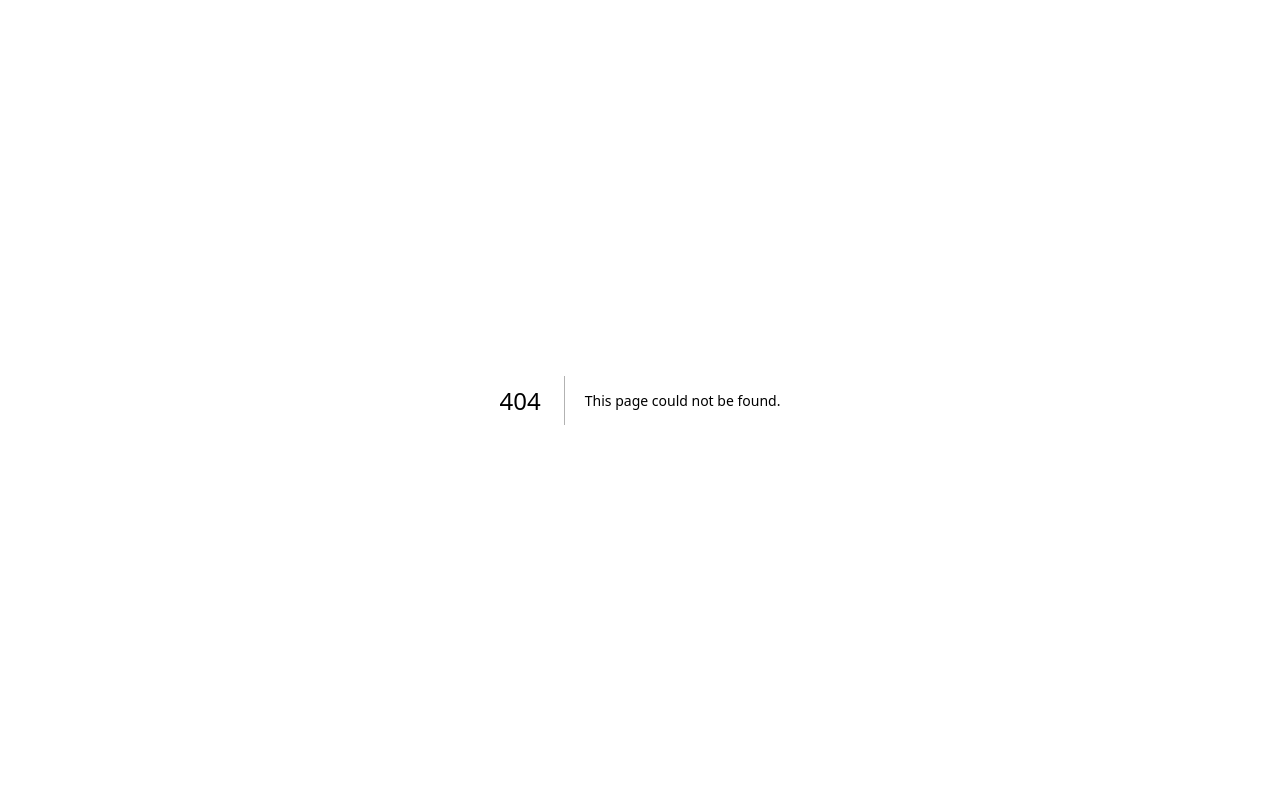
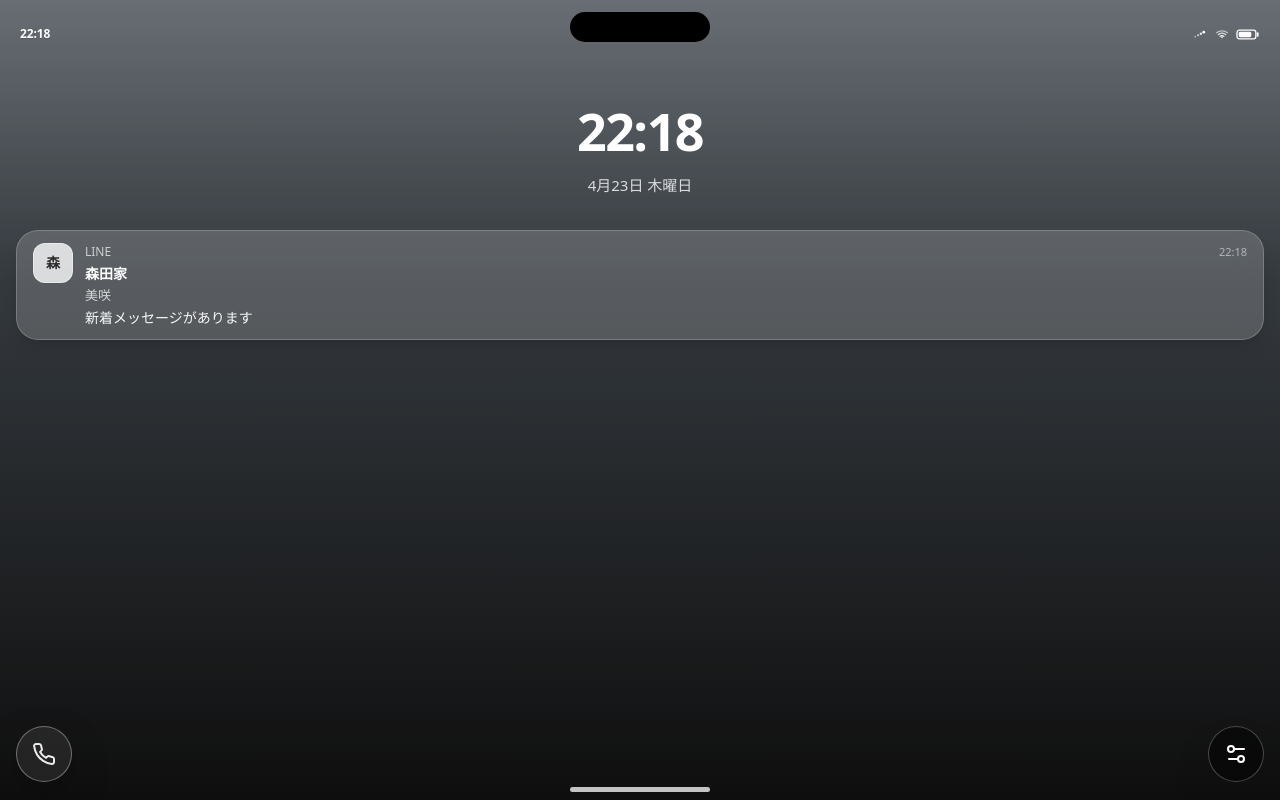
Before and after one commit to un0pooll147-oss/line-mock-chat, a Next.js app: page /app/notification in a window 1280 px wide. Before the commit this address had no page. Built offline with nearby package versions, Linux system fonts and the light colour scheme.

Commit message:
Add files via upload

```diff
--- /dev/null
+++ b/app/app/globals.css
@@ -0,0 +1,66 @@
+@tailwind base;
+@tailwind components;
+@tailwind utilities;
+
+*, *::before, *::after {
+  box-sizing: border-box;
+}
+
+html, body {
+  margin: 0;
+  padding: 0;
+  width: 100%;
+  overscroll-behavior: none;
+}
+
+html {
+  height: -webkit-fill-available;
+}
+
+body {
+  min-height: 100vh;
+  min-height: 100dvh;
+  min-height: -webkit-fill-available;
+}
+
+input,
+textarea,
+select {
+  font-size: 16px;
+}
+
+.notification-enter-top {
+  animation: notificationEnterTop 460ms cubic-bezier(0.22, 1, 0.36, 1);
+  will-change: transform, opacity;
+}
+
+.notification-enter-bottom {
+  animation: notificationEnterBottom 460ms cubic-bezier(0.22, 1, 0.36, 1);
+  will-change: transform, opacity;
+}
+
+@keyframes notificationEnterTop {
+  0% {
+    opacity: 0;
+    transform: translate3d(0, -28px, 0) scale(0.985);
+    filter: blur(8px);
+  }
+  100% {
+    opacity: 1;
+    transform: translate3d(0, 0, 0) scale(1);
+    filter: blur(0);
+  }
+}
+
+@keyframes notificationEnterBottom {
+  0% {
+    opacity: 0;
+    transform: translate3d(0, 28px, 0) scale(0.985);
+    filter: blur(8px);
+  }
+  100% {
+    opacity: 1;
+    transform: translate3d(0, 0, 0) scale(1);
+    filter: blur(0);
+  }
+}
--- /dev/null
+++ b/app/app/instagram/page.tsx
@@ -0,0 +1,5 @@
+import InstagramMockCreator from "@/components/InstagramMockCreator";
+
+export default function InstagramPage() {
+  return <InstagramMockCreator />;
+}
--- /dev/null
+++ b/app/app/layout.tsx
@@ -0,0 +1,34 @@
+import type { Metadata, Viewport } from "next";
+import "./globals.css";
+
+export const metadata: Metadata = {
+  title: "擬似スマホ画面メーカー",
+  description: "撮影用の擬似スマホ画面を作成・演出できるツール",
+  manifest: "/manifest.json",
+  appleWebApp: {
+    capable: true,
+    statusBarStyle: "default",
+    title: "擬似スマホ",
+  },
+};
+
+export const viewport: Viewport = {
+  width: "device-width",
+  initialScale: 1,
+  maximumScale: 1,
+  userScalable: false,
+  viewportFit: "cover",
+};
+
+export default function RootLayout({ children }: { children: React.ReactNode }) {
+  return (
+    <html lang="ja">
+      <head>
+        <meta name="apple-mobile-web-app-capable" content="yes" />
+        <meta name="apple-mobile-web-app-status-bar-style" content="default" />
+        <meta name="mobile-web-app-capable" content="yes" />
+      </head>
+      <body>{children}</body>
+    </html>
+  );
+}
--- /dev/null
+++ b/app/app/notification/page.tsx
@@ -0,0 +1,5 @@
+import NotificationCreator from "@/components/NotificationCreator";
+
+export default function NotificationPage() {
+  return <NotificationCreator />;
+}
--- /dev/null
+++ b/app/app/page.tsx
@@ -0,0 +1,5 @@
+import LineMockChatCreator from "@/components/LineMockChatCreator";
+
+export default function Home() {
+  return <LineMockChatCreator />;
+}
--- /dev/null
+++ b/app/app/tiktok/page.tsx
@@ -0,0 +1,5 @@
+import TikTokMockCreator from "@/components/TikTokMockCreator";
+
+export default function TikTokPage() {
+  return <TikTokMockCreator />;
+}
--- /dev/null
+++ b/app/app/x/page.tsx
@@ -0,0 +1,5 @@
+import XMockCreator from "@/components/XMockCreator";
+
+export default function XPage() {
+  return <XMockCreator />;
+}
```
